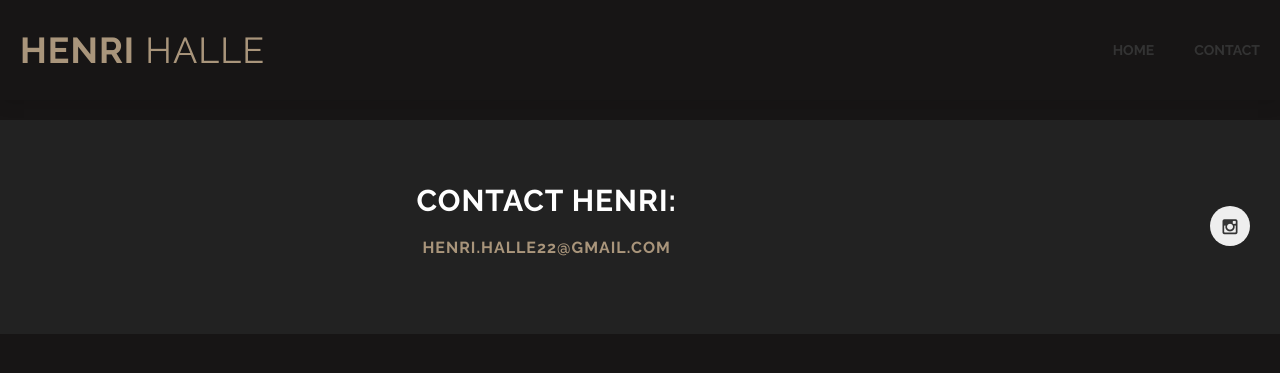
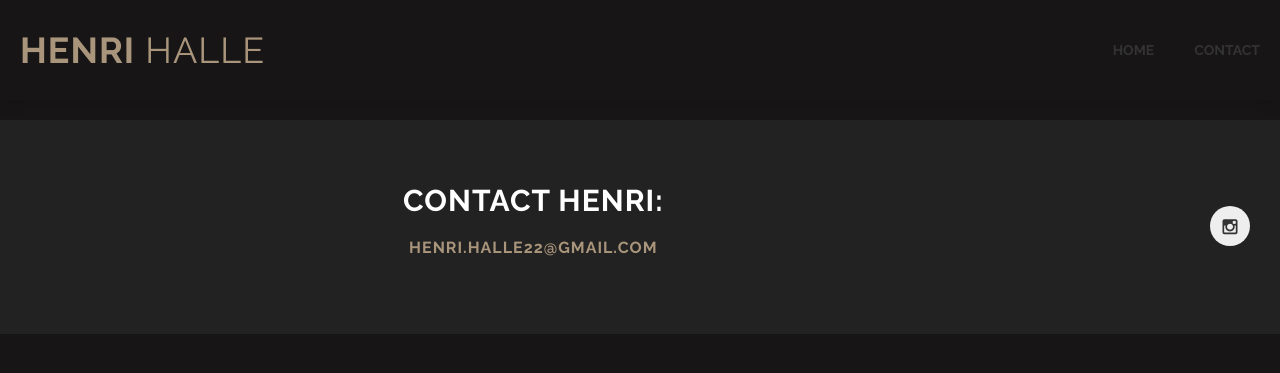
Before and after one commit to madhalle/henri-portfolio, a Jekyll site: the page contact.html, which Jekyll copies as it is, in a window 1280 px wide. Shown: the top 373 px of the page. Built offline with Jekyll 4.4.1, drawn with Linux system fonts in a browser that asks for light colours.

Commit message:
more of the samamammammmee

```diff
--- a/contact.html
+++ b/contact.html
@@ -98,10 +98,10 @@ section_id: contact
   <div class='two spacing'></div>
 </div> -->
 <div class='full'>
-  <div class='row'>
+  <!-- <div class='row'> -->
     <div class='medium-10 columns'>
 
-        <div class='row'>
+        <!-- <div class='row'> -->
           <h2 style='color: #FFF'>Contact Henri:</h2>
           <h3 style='color: #FFF'><a href="mailto:Henri.Halle22@gmail.com">Henri.Halle22@gmail.com</a></h3>
           <!-- <form id='contact_form' method='POST'>
@@ -118,7 +118,7 @@ section_id: contact
               <input class='button white' type='submit'>
             </div>
           </form> -->
-        </div>
+        <!-- </div> -->
       </div>
       <div class='six spacing'></div>
     </div>
@@ -128,7 +128,7 @@ section_id: contact
         <h3>Henri.Halle22@gmail.com</h3>
       </div>
     </div> -->
-  </div>
+  <!-- </div> -->
 </div>
 <div class='six spacing'></div>
 
```
